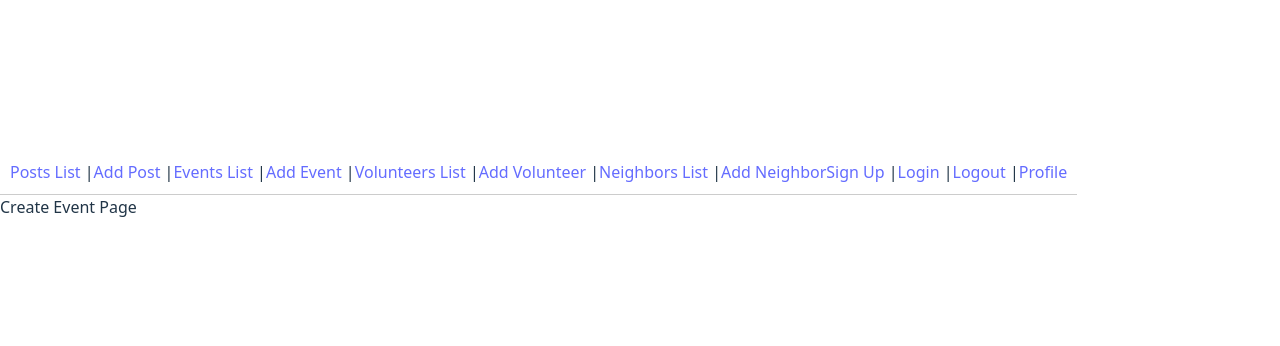
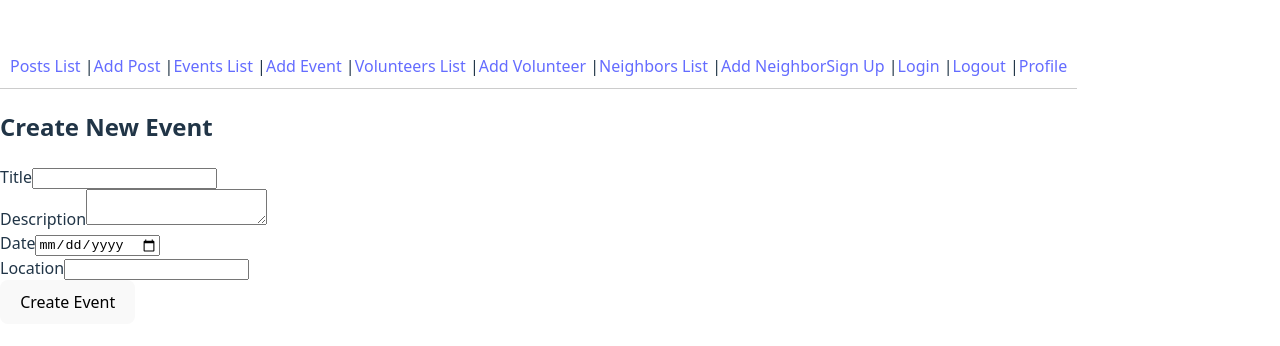
Before and after one commit to aisharalalwani-alt/jaar-app-frontend, a React (Vite) app: page /events/new in a window 1280 px wide. Shown: the part 216-562 px from the top of the page. Built offline with nearby package versions, Linux system fonts and the light colour scheme.

Commit message:
Updated evint list

```diff
--- a/src/Components/EventCreate/EventCreate.jsx
+++ b/src/Components/EventCreate/EventCreate.jsx
@@ -1,7 +1,96 @@
-import React from "react";
+ import React, { useState } from "react";
+import axios from "axios";
+import { useNavigate } from "react-router-dom";
 
-function EventCreate() {
-  return <div>Create Event Page</div>;
+function CreateEvent() {
+  const navigate = useNavigate();
+  const [formData, setFormData] = useState({
+    title: "",
+    description: "",
+    date: "",
+    location: "",
+  });
+
+  const handleChange = (e) => {
+    setFormData({ ...formData, [e.target.name]: e.target.value });
+  };
+
+  const handleSubmit = async (e) => {
+    e.preventDefault();
+    try {
+      const token = localStorage.getItem("access");
+      await axios.post("http://127.0.0.1:8000/api/events/", formData, {
+        headers: { Authorization: `Bearer ${token}` },
+      });
+      alert("Event created successfully!");
+      navigate("/events");
+    } catch (error) {
+      console.error("Error creating event:", error);
+      alert("Failed to create event.");
+    }
+  };
+
+  return (
+    <div className="container mx-auto p-6 max-w-lg">
+      <h2 className="text-2xl font-semibold mb-4 text-gray-800">Create New Event</h2>
+
+      <form onSubmit={handleSubmit} className="space-y-4 bg-white p-6 rounded-xl shadow">
+        <div>
+          <label className="block mb-1 font-medium">Title</label>
+          <input
+            type="text"
+            name="title"
+            className="w-full border p-2 rounded-lg"
+            value={formData.title}
+            onChange={handleChange}
+            required
+          />
+        </div>
+
+        <div>
+          <label className="block mb-1 font-medium">Description</label>
+          <textarea
+            name="description"
+            className="w-full border p-2 rounded-lg"
+            value={formData.description}
+            onChange={handleChange}
+            required
+          />
+        </div>
+
+        <div>
+          <label className="block mb-1 font-medium">Date</label>
+          <input
+            type="date"
+            name="date"
+            className="w-full border p-2 rounded-lg"
+            value={formData.date}
+            onChange={handleChange}
+            required
+          />
+        </div>
+
+        <div>
+          <label className="block mb-1 font-medium">Location</label>
+          <input
+            type="text"
+            name="location"
+            className="w-full border p-2 rounded-lg"
+            value={formData.location}
+            onChange={handleChange}
+            required
+          />
+        </div>
+
+        <button
+          type="submit"
+          className="bg-blue-600 text-white px-4 py-2 rounded-lg hover:bg-blue-700"
+        >
+          Create Event
+        </button>
+      </form>
+    </div>
+  );
 }
 
-export default EventCreate;
+export default CreateEvent;
```
